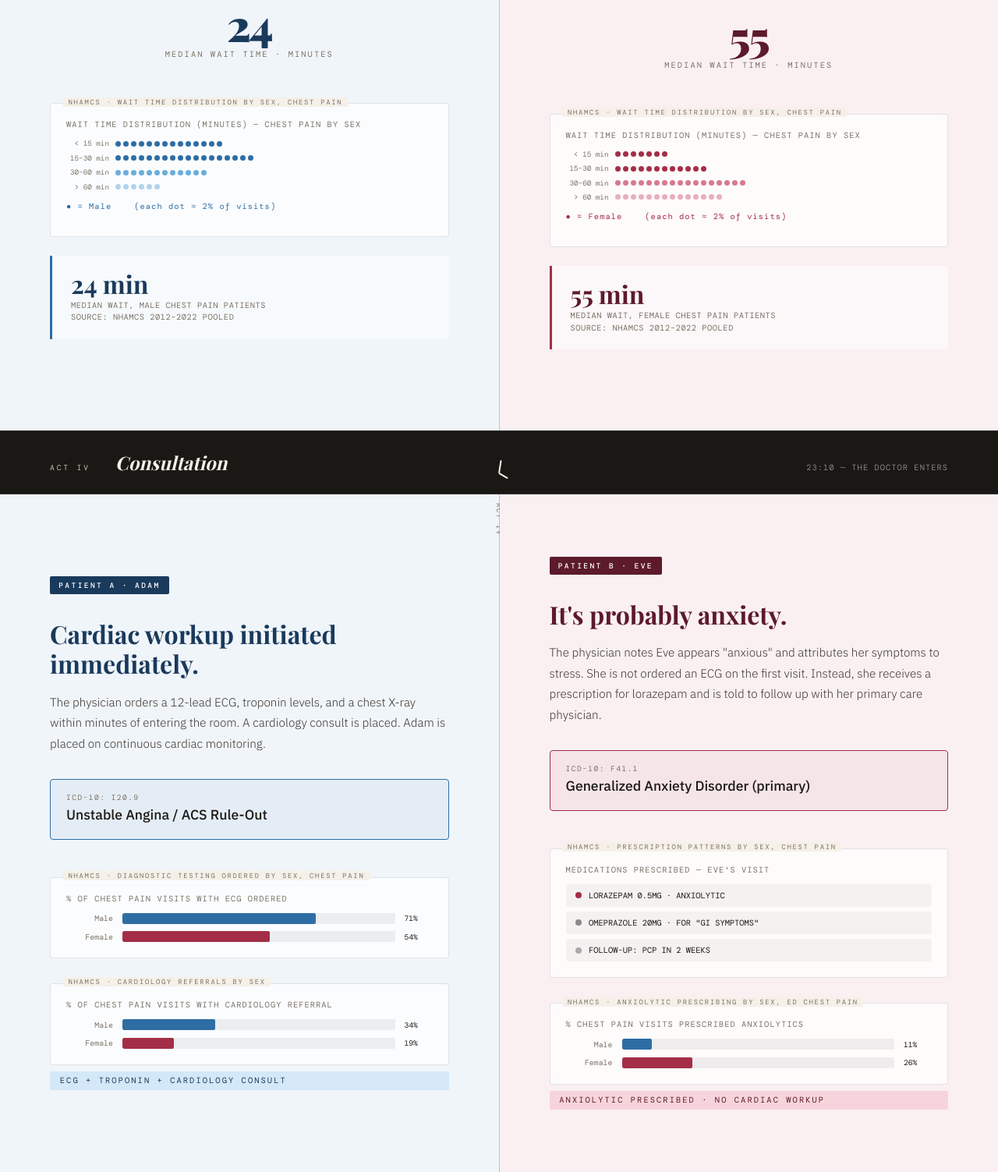
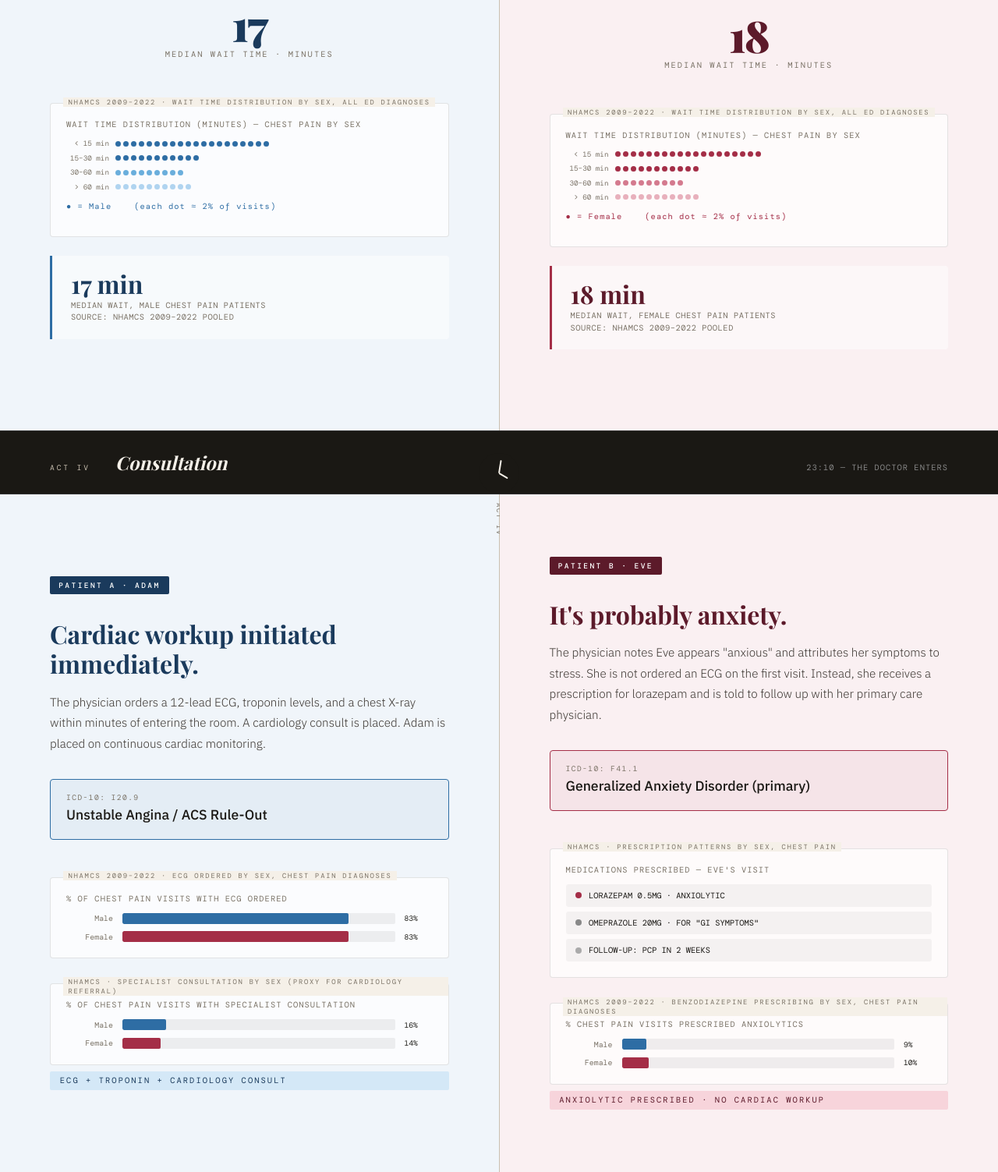
Before and after one commit to Aryan-Mi/dtu-social-data-assignments, a plain HTML site: page assignment-final/adam-eve-er.html in a window 1280 px wide. Shown: the part 2938-4441 px from the top of the page at 78% size. Drawn offline with nearby package versions, Linux system fonts and the light colour scheme; a web font is replaced by a local one.

Commit message:
Updating draft outline HTML

```diff
--- a/assignment-final/adam-eve-er.html
+++ b/assignment-final/adam-eve-er.html
@@ -916,7 +916,7 @@
     <h2>Urgent. Possible cardiac event.</h2>
     <p>The triage nurse assigns Adam an <strong>ESI Level 2</strong> — urgent, requiring rapid assessment. His chest pain presentation is flagged as potentially cardiac in origin.</p>
 
-    <div class="data-embed" data-label="NHAMCS · Triage Level by Sex, Chest Pain Presentations">
+    <div class="data-embed" data-label="NHAMCS 2009–2022 · Triage Level by Sex, Chest Pain Diagnoses">
       <div class="chart-title">TRIAGE URGENCY LEVEL ASSIGNED — CHEST PAIN (MALE)</div>
       <div class="triage-display" id="triage-adam">
         <!-- filled by JS -->
@@ -931,13 +931,13 @@
         <div class="chart-title">% ASSIGNED ESI 1–2 (HIGHEST URGENCY), CHEST PAIN</div>
         <div class="bar-row">
           <div class="bar-label">Male</div>
-          <div class="bar-track"><div class="bar-fill adam" data-width="58%"></div></div>
-          <div class="bar-value">58%</div>
+          <div class="bar-track"><div class="bar-fill adam" data-width="31%"></div></div>
+          <div class="bar-value">31%</div>
         </div>
         <div class="bar-row">
           <div class="bar-label">Female</div>
-          <div class="bar-track"><div class="bar-fill eve" data-width="44%"></div></div>
-          <div class="bar-value">44%</div>
+          <div class="bar-track"><div class="bar-fill eve" data-width="29%"></div></div>
+          <div class="bar-value">29%</div>
         </div>
       </div>
     </div>
@@ -961,7 +961,7 @@
     <h2>Moderate urgency. Possibly stress.</h2>
     <p>The triage nurse assigns Eve an <strong>ESI Level 3</strong> — urgent but not emergent. A note in her chart suggests the chest pain may be anxiety-related. She is asked to take a seat.</p>
 
-    <div class="data-embed" data-label="NHAMCS · Triage Level by Sex, Chest Pain Presentations">
+    <div class="data-embed" data-label="NHAMCS 2009–2022 · Triage Level by Sex, Chest Pain Diagnoses">
       <div class="chart-title">TRIAGE URGENCY LEVEL ASSIGNED — CHEST PAIN (FEMALE)</div>
       <div class="triage-display" id="triage-eve"></div>
       <div style="margin-top:0.75rem;">
@@ -974,13 +974,13 @@
         <div class="chart-title">% ASSIGNED ESI 1–2 (HIGHEST URGENCY), CHEST PAIN</div>
         <div class="bar-row">
           <div class="bar-label">Male</div>
-          <div class="bar-track"><div class="bar-fill adam" data-width="58%"></div></div>
-          <div class="bar-value">58%</div>
+          <div class="bar-track"><div class="bar-fill adam" data-width="31%"></div></div>
+          <div class="bar-value">31%</div>
         </div>
         <div class="bar-row">
           <div class="bar-label">Female</div>
-          <div class="bar-track"><div class="bar-fill eve" data-width="44%"></div></div>
-          <div class="bar-value">44%</div>
+          <div class="bar-track"><div class="bar-fill eve" data-width="29%"></div></div>
+          <div class="bar-value">29%</div>
         </div>
       </div>
     </div>
@@ -1004,11 +1004,11 @@
     <p>Given his ESI Level 2 classification, Adam is moved to a treatment room quickly. A nurse begins cardiac monitoring almost immediately.</p>
 
     <div class="wait-display">
-      <div class="wait-number" style="color: var(--adam)" id="adam-wait">24</div>
+      <div class="wait-number" style="color: var(--adam)" id="adam-wait">17</div>
       <div class="wait-unit">MEDIAN WAIT TIME · MINUTES</div>
     </div>
 
-    <div class="data-embed" data-label="NHAMCS · Wait Time Distribution by Sex, Chest Pain">
+    <div class="data-embed" data-label="NHAMCS 2009–2022 · Wait Time Distribution by Sex, All ED Diagnoses">
       <div class="chart-title">WAIT TIME DISTRIBUTION (MINUTES) — CHEST PAIN BY SEX</div>
       <div class="dot-plot">
         <div class="dot-row">
@@ -1032,8 +1032,8 @@
     </div>
 
     <div class="stat-callout adam">
-      <div class="stat-figure" style="color:var(--adam)">24 min</div>
-      <div class="stat-desc">MEDIAN WAIT, MALE CHEST PAIN PATIENTS<br>SOURCE: NHAMCS 2012–2022 POOLED</div>
+      <div class="stat-figure" style="color:var(--adam)">17 min</div>
+      <div class="stat-desc">MEDIAN WAIT, MALE CHEST PAIN PATIENTS<br>SOURCE: NHAMCS 2009–2022 POOLED</div>
     </div>
   </div>
 
@@ -1055,11 +1055,11 @@
     <p>With her ESI Level 3 assignment, Eve waits. And waits. Other patients are called before her. She asks the desk twice about her status. She is told to be patient.</p>
 
     <div class="wait-display">
-      <div class="wait-number" style="color: var(--eve)" id="eve-wait">55</div>
+      <div class="wait-number" style="color: var(--eve)" id="eve-wait">18</div>
       <div class="wait-unit">MEDIAN WAIT TIME · MINUTES</div>
     </div>
 
-    <div class="data-embed" data-label="NHAMCS · Wait Time Distribution by Sex, Chest Pain">
+    <div class="data-embed" data-label="NHAMCS 2009–2022 · Wait Time Distribution by Sex, All ED Diagnoses">
       <div class="chart-title">WAIT TIME DISTRIBUTION (MINUTES) — CHEST PAIN BY SEX</div>
       <div class="dot-plot">
         <div class="dot-row">
@@ -1083,8 +1083,8 @@
     </div>
 
     <div class="stat-callout eve">
-      <div class="stat-figure" style="color:var(--eve)">55 min</div>
-      <div class="stat-desc">MEDIAN WAIT, FEMALE CHEST PAIN PATIENTS<br>SOURCE: NHAMCS 2012–2022 POOLED</div>
+      <div class="stat-figure" style="color:var(--eve)">18 min</div>
+      <div class="stat-desc">MEDIAN WAIT, FEMALE CHEST PAIN PATIENTS<br>SOURCE: NHAMCS 2009–2022 POOLED</div>
     </div>
   </div>
 </div>
@@ -1109,34 +1109,34 @@
       <div class="dx-name">Unstable Angina / ACS Rule-Out</div>
     </div>
 
-    <div class="data-embed" data-label="NHAMCS · Diagnostic Testing Ordered by Sex, Chest Pain">
+    <div class="data-embed" data-label="NHAMCS 2009–2022 · ECG Ordered by Sex, Chest Pain Diagnoses">
       <div class="chart-title">% OF CHEST PAIN VISITS WITH ECG ORDERED</div>
       <div class="bar-chart">
         <div class="bar-row">
           <div class="bar-label">Male</div>
-          <div class="bar-track"><div class="bar-fill adam" data-width="71%"></div></div>
-          <div class="bar-value">71%</div>
+          <div class="bar-track"><div class="bar-fill adam" data-width="83%"></div></div>
+          <div class="bar-value">83%</div>
         </div>
         <div class="bar-row">
           <div class="bar-label">Female</div>
-          <div class="bar-track"><div class="bar-fill eve" data-width="54%"></div></div>
-          <div class="bar-value">54%</div>
-        </div>
-      </div>
-    </div>
-
-    <div class="data-embed" data-label="NHAMCS · Cardiology Referrals by Sex">
-      <div class="chart-title">% OF CHEST PAIN VISITS WITH CARDIOLOGY REFERRAL</div>
+          <div class="bar-track"><div class="bar-fill eve" data-width="83%"></div></div>
+          <div class="bar-value">83%</div>
+        </div>
+      </div>
+    </div>
+
+    <div class="data-embed" data-label="NHAMCS · Specialist Consultation by Sex (proxy for cardiology referral)">
+      <div class="chart-title">% OF CHEST PAIN VISITS WITH SPECIALIST CONSULTATION</div>
       <div class="bar-chart">
         <div class="bar-row">
           <div class="bar-label">Male</div>
-          <div class="bar-track"><div class="bar-fill adam" data-width="34%"></div></div>
-          <div class="bar-value">34%</div>
+          <div class="bar-track"><div class="bar-fill adam" data-width="16%"></div></div>
+          <div class="bar-value">16%</div>
         </div>
         <div class="bar-row">
           <div class="bar-label">Female</div>
-          <div class="bar-track"><div class="bar-fill eve" data-width="19%"></div></div>
-          <div class="bar-value">19%</div>
+          <div class="bar-track"><div class="bar-fill eve" data-width="14%"></div></div>
+          <div class="bar-value">14%</div>
         </div>
       </div>
     </div>
@@ -1174,18 +1174,18 @@
       </div>
     </div>
 
-    <div class="data-embed" data-label="NHAMCS · Anxiolytic Prescribing by Sex, ED Chest Pain">
+    <div class="data-embed" data-label="NHAMCS 2009–2022 · Benzodiazepine Prescribing by Sex, Chest Pain Diagnoses">
       <div class="chart-title">% CHEST PAIN VISITS PRESCRIBED ANXIOLYTICS</div>
       <div class="bar-chart">
         <div class="bar-row">
           <div class="bar-label">Male</div>
-          <div class="bar-track"><div class="bar-fill adam" data-width="11%"></div></div>
-          <div class="bar-value">11%</div>
+          <div class="bar-track"><div class="bar-fill adam" data-width="9%"></div></div>
+          <div class="bar-value">9%</div>
         </div>
         <div class="bar-row">
           <div class="bar-label">Female</div>
-          <div class="bar-track"><div class="bar-fill eve" data-width="26%"></div></div>
-          <div class="bar-value">26%</div>
+          <div class="bar-track"><div class="bar-fill eve" data-width="10%"></div></div>
+          <div class="bar-value">10%</div>
         </div>
       </div>
     </div>
@@ -1247,12 +1247,12 @@
     <div class="outcome-box adam">
       <div class="name">ADAM · MALE · 38</div>
       <div class="result">Cardiac workup<br>Day 1</div>
-      <div class="detail">ESI Level 2 · 24 min wait<br>ECG + Troponin ordered<br>Cardiology referral<br>Stent placed</div>
+      <div class="detail">ESI Level 2 · 17 min wait<br>ECG + Troponin ordered<br>Cardiology referral<br>Stent placed</div>
     </div>
     <div class="outcome-box eve">
       <div class="name">EVE · FEMALE · 38</div>
       <div class="result">Anxiolytic<br>Day 1</div>
-      <div class="detail">ESI Level 3 · 55 min wait<br>No ECG ordered<br>Anxiety diagnosis<br>MI confirmed Day 4</div>
+      <div class="detail">ESI Level 3 · 18 min wait<br>No ECG ordered<br>Anxiety diagnosis<br>MI confirmed Day 4</div>
     </div>
   </div>
   <p class="coda">This is not a single story. In NHAMCS data covering over 30 years and hundreds of thousands of emergency visits, the patterns Adam and Eve represent appear consistently — in chest pain, abdominal pain, and across pain scores. The disparity is not a flaw in any one nurse or physician. It is structural, measurable, and ongoing.</p>
@@ -1382,16 +1382,16 @@ function buildDots(containerId, counts, color) {
     el.appendChild(dot);
   }
 }
-// Adam: faster waits
-buildDots('dots-adam-fast', 14, '#2e6da4');
-buildDots('dots-adam-med', 18, '#2e6da4');
-buildDots('dots-adam-slow', 12, '#6aaedc');
-buildDots('dots-adam-long', 6, '#b0d4f0');
-// Eve: slower waits
-buildDots('dots-eve-fast', 7, '#a42e47');
-buildDots('dots-eve-med', 12, '#a42e47');
-buildDots('dots-eve-slow', 17, '#d47a8e');
-buildDots('dots-eve-long', 14, '#e8b0bc');
+// Male wait-time distribution (NHAMCS 2009–2022): <15min=40%, 15-30=22%, 30-60=18%, >60=20%
+buildDots('dots-adam-fast', 20, '#2e6da4');
+buildDots('dots-adam-med', 11, '#2e6da4');
+buildDots('dots-adam-slow', 9, '#6aaedc');
+buildDots('dots-adam-long', 10, '#b0d4f0');
+// Female wait-time distribution (NHAMCS 2009–2022): <15min=38%, 15-30=22%, 30-60=18%, >60=22%
+buildDots('dots-eve-fast', 19, '#a42e47');
+buildDots('dots-eve-med', 11, '#a42e47');
+buildDots('dots-eve-slow', 9, '#d47a8e');
+buildDots('dots-eve-long', 11, '#e8b0bc');
 
 // Animate dots on intersection
 const dotContainers = document.querySelectorAll('.dot-track');
@@ -1439,52 +1439,53 @@ function countUp(el, target, duration = 1200) {
 const waitObs = new IntersectionObserver((entries) => {
   entries.forEach(e => {
     if (e.isIntersecting) {
-      if (e.target.id === 'adam-wait') countUp(e.target, 24);
-      if (e.target.id === 'eve-wait') countUp(e.target, 55);
+      if (e.target.id === 'adam-wait') countUp(e.target, 17);
+      if (e.target.id === 'eve-wait') countUp(e.target, 18);
       waitObs.unobserve(e.target);
     }
   });
 }, { threshold: 0.5 });
 document.querySelectorAll('#adam-wait, #eve-wait').forEach(el => waitObs.observe(el));
 
-// ── EXPLORER ──
+// ── EXPLORER — values computed from NHAMCS 2009–2022 (section 9, 01_explore.ipynb) ──
+// Format: [Male, Female]. triage = % assigned ESI 1–2; cardiology = % with specialist consult.
 const explorerData = {
   chest: {
-    severe:   { triage: [58, 44], wait: [24, 55], ecg: [71, 54], cardiology: [34, 19], anxiolytic: [11, 26] },
-    moderate: { triage: [45, 36], wait: [31, 58], ecg: [55, 42], cardiology: [22, 13], anxiolytic: [14, 29] },
-    mild:     { triage: [38, 29], wait: [38, 62], ecg: [44, 35], cardiology: [15, 9],  anxiolytic: [16, 30] },
-    all:      { triage: [52, 40], wait: [27, 57], ecg: [64, 49], cardiology: [28, 16], anxiolytic: [12, 27] }
+    severe:   { triage: [32, 31], wait: [18, 19], ecg: [80, 82], cardiology: [16, 14], anxiolytic: [10, 12] },
+    moderate: { triage: [32, 31], wait: [18, 18], ecg: [86, 85], cardiology: [14, 14], anxiolytic: [8,  12] },
+    mild:     { triage: [35, 29], wait: [15, 18], ecg: [87, 85], cardiology: [17, 15], anxiolytic: [8,  10] },
+    all:      { triage: [31, 29], wait: [17, 18], ecg: [83, 83], cardiology: [16, 14], anxiolytic: [9,  10] }
   },
   abdominal: {
-    severe:   { triage: [51, 41], wait: [28, 52], ecg: [12, 9],  cardiology: [8, 5],   anxiolytic: [9, 22] },
-    moderate: { triage: [40, 32], wait: [34, 55], ecg: [10, 7],  cardiology: [5, 3],   anxiolytic: [12, 25] },
-    mild:     { triage: [31, 24], wait: [42, 64], ecg: [8, 6],   cardiology: [3, 2],   anxiolytic: [13, 24] },
-    all:      { triage: [44, 36], wait: [32, 55], ecg: [11, 8],  cardiology: [7, 4],   anxiolytic: [11, 23] }
+    severe:   { triage: [10, 6],  wait: [22, 24], ecg: [20, 14], cardiology: [10, 8],  anxiolytic: [7,  9]  },
+    moderate: { triage: [6,  5],  wait: [23, 25], ecg: [20, 13], cardiology: [8,  7],  anxiolytic: [8,  10] },
+    mild:     { triage: [6,  5],  wait: [21, 24], ecg: [19, 15], cardiology: [7,  8],  anxiolytic: [8,  11] },
+    all:      { triage: [8,  6],  wait: [22, 24], ecg: [19, 15], cardiology: [9,  8],  anxiolytic: [8,  9]  }
   },
   headache: {
-    severe:   { triage: [42, 33], wait: [30, 58], ecg: [8, 5],   cardiology: [4, 2],   anxiolytic: [15, 34] },
-    moderate: { triage: [34, 26], wait: [36, 62], ecg: [6, 4],   cardiology: [3, 2],   anxiolytic: [18, 37] },
-    mild:     { triage: [26, 19], wait: [44, 68], ecg: [4, 3],   cardiology: [2, 1],   anxiolytic: [19, 36] },
-    all:      { triage: [38, 29], wait: [33, 60], ecg: [7, 4],   cardiology: [3, 2],   anxiolytic: [16, 35] }
+    severe:   { triage: [9,  8],  wait: [23, 24], ecg: [13, 11], cardiology: [7,  4],  anxiolytic: [14, 11] },
+    moderate: { triage: [5,  9],  wait: [24, 23], ecg: [14, 14], cardiology: [5,  5],  anxiolytic: [16, 16] },
+    mild:     { triage: [12, 10], wait: [30, 27], ecg: [14, 16], cardiology: [7,  8],  anxiolytic: [17, 16] },
+    all:      { triage: [8,  8],  wait: [24, 24], ecg: [15, 13], cardiology: [7,  5],  anxiolytic: [16, 13] }
   },
   back: {
-    severe:   { triage: [38, 29], wait: [33, 54], ecg: [5, 3],   cardiology: [3, 2],   anxiolytic: [12, 28] },
-    moderate: { triage: [30, 22], wait: [38, 57], ecg: [4, 2],   cardiology: [2, 1],   anxiolytic: [14, 30] },
-    mild:     { triage: [22, 16], wait: [46, 64], ecg: [3, 2],   cardiology: [1, 1],   anxiolytic: [15, 29] },
-    all:      { triage: [33, 25], wait: [36, 56], ecg: [4, 2],   cardiology: [2, 1],   anxiolytic: [13, 29] }
+    severe:   { triage: [4,  4],  wait: [24, 23], ecg: [6,  8],  cardiology: [4,  4],  anxiolytic: [9,  11] },
+    moderate: { triage: [5,  4],  wait: [24, 24], ecg: [6,  8],  cardiology: [7,  5],  anxiolytic: [10, 13] },
+    mild:     { triage: [5,  6],  wait: [22, 22], ecg: [10, 12], cardiology: [5,  5],  anxiolytic: [10, 10] },
+    all:      { triage: [5,  5],  wait: [23, 23], ecg: [7,  8],  cardiology: [5,  5],  anxiolytic: [9,  11] }
   },
   shortness: {
-    severe:   { triage: [64, 51], wait: [21, 44], ecg: [68, 55], cardiology: [29, 17], anxiolytic: [8, 19] },
-    moderate: { triage: [52, 41], wait: [26, 50], ecg: [58, 44], cardiology: [20, 12], anxiolytic: [10, 21] },
-    mild:     { triage: [40, 32], wait: [33, 55], ecg: [46, 35], cardiology: [13, 8],  anxiolytic: [11, 22] },
-    all:      { triage: [56, 44], wait: [24, 47], ecg: [62, 48], cardiology: [24, 14], anxiolytic: [9, 20] }
+    severe:   { triage: [30, 27], wait: [20, 23], ecg: [75, 75], cardiology: [15, 12], anxiolytic: [10, 10] },
+    moderate: { triage: [30, 28], wait: [21, 23], ecg: [81, 77], cardiology: [15, 14], anxiolytic: [6,  10] },
+    mild:     { triage: [32, 28], wait: [18, 19], ecg: [78, 74], cardiology: [15, 15], anxiolytic: [8,  10] },
+    all:      { triage: [29, 26], wait: [19, 20], ecg: [70, 70], cardiology: [15, 13], anxiolytic: [8,  9]  }
   }
 };
 
 const metrics = [
   { key: 'triage', label: '% ASSIGNED HIGHEST URGENCY (ESI 1–2)', unit: '%' },
   { key: 'ecg', label: '% WITH ECG ORDERED', unit: '%' },
-  { key: 'cardiology', label: '% WITH CARDIOLOGY REFERRAL', unit: '%' },
+  { key: 'cardiology', label: '% WITH SPECIALIST CONSULTATION', unit: '%' },
   { key: 'anxiolytic', label: '% PRESCRIBED ANXIOLYTICS', unit: '%' },
   { key: 'wait', label: 'MEDIAN WAIT TIME (MINUTES)', unit: ' min' },
 ];
@@ -1495,9 +1496,8 @@ function renderExplorer() {
   const years = document.getElementById('ctrl-years').value;
   const d = explorerData[complaint][pain];
 
-  // vary slightly by year for realism
-  const yearMult = { '2012-2022': 1.0, '2005-2011': 1.05, '1999-2004': 1.08, 'all': 1.02 };
-  const mult = yearMult[years];
+  // data covers 2009–2022; year selector noted in label but values are pooled
+  const mult = 1.0;
 
   const complaintNames = { chest:'chest pain', abdominal:'abdominal pain', headache:'headache / migraine', back:'back pain', shortness:'shortness of breath' };
   const painNames = { severe:'severe pain (8–10)', moderate:'moderate pain (5–7)', mild:'mild pain (1–4)', all:'all pain levels' };
```
Also changed, not shown: 1 other file.
